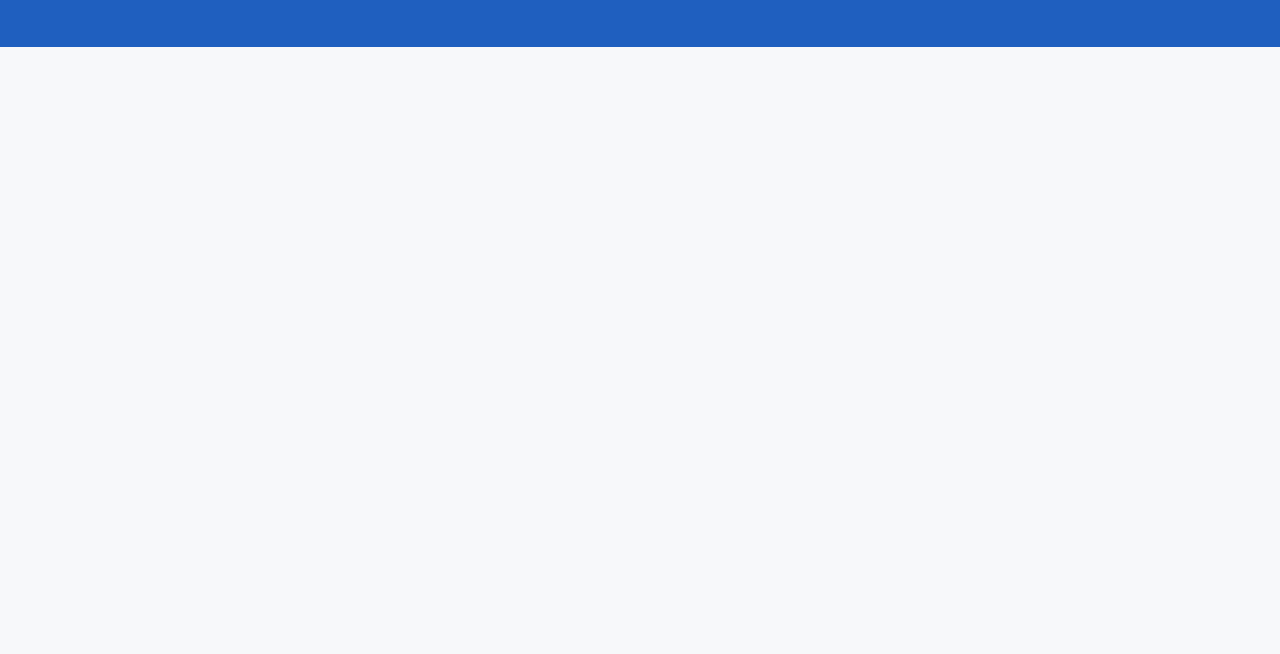
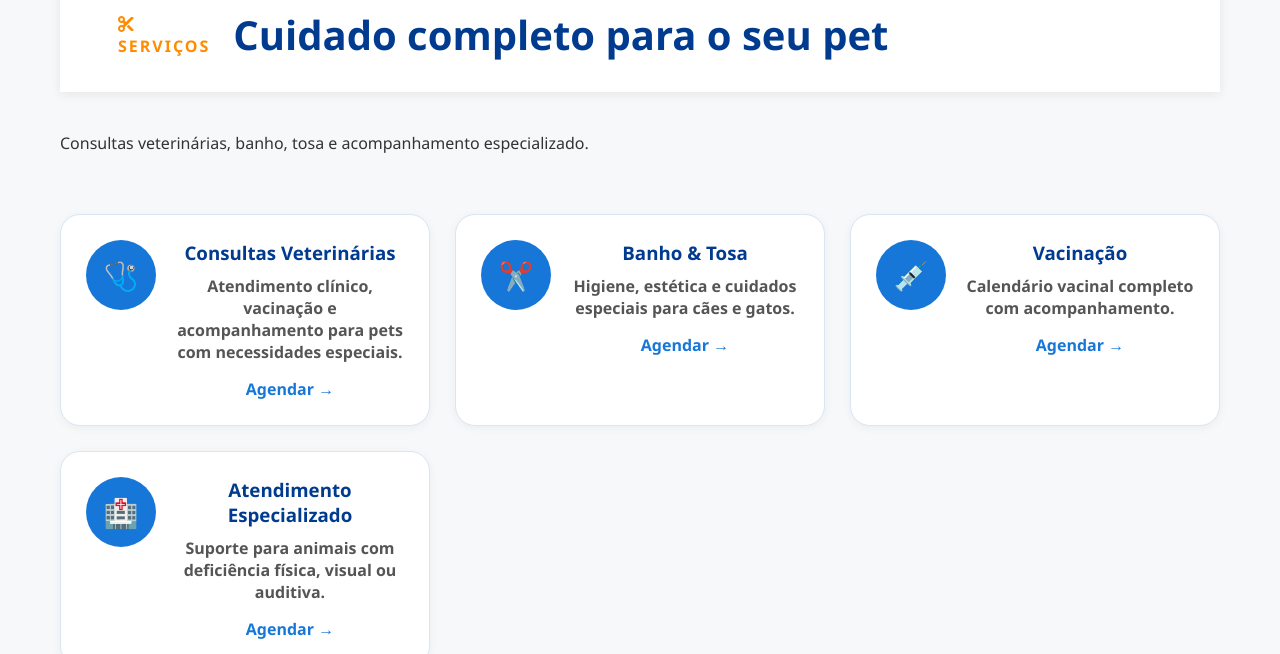
Before and after one commit to Isabellyboop/Gatogago, a plain HTML site: page index.html in a window 1280 px wide. Shown: the part 2146-2800 px from the top of the page. Before the commit the page ends 2193 px from the top, so only its background shows below. Drawn offline with Linux system fonts and the light colour scheme.

Commit message:
versão 03 - atualização

```diff
--- a/index.html
+++ b/index.html
@@ -22,13 +22,14 @@
 
 <header>
 
-    <div class="logo">
+    <section class="logo">
 
         <h1>🐾 Gato Gago</h1>
+        <h3> Pet shop & adoção</h3>
 
-    </div>
+    </section>
 
-    <div class="search-box">
+    <section class="search-box">
 
         <i class="fa-solid fa-magnifying-glass"></i>
 
@@ -36,15 +37,15 @@
             type="text"
             placeholder="O que seu pet precisa?">
 
-    </div>
+    </section>
 
-    <div class="header-icons">
+    <section class="header-icons">
 
         <div class="phone">
 
             <i class="fa-solid fa-phone"></i>
 
-        </div>
+        </section>
 
         <div class="favorites">
 
@@ -80,18 +81,27 @@
 </header>
 
 <nav class="menu">
+    <a href="#gatos">
+        <i class="fa-solid fa-cat"></i>
+        Em adoção
+    </a>
 
-    <a href="#">Cachorros</a>
+    <a href="#produtos">
+        <i class="fa-solid fa-bag-shopping"></i>
+        Produtos
+    </a>
 
-    <a href="#">Gatos</a>
+    <a href="#servicos">
+        <i class="fa-solid fa-scissors"></i>
+        Serviços
+    </a>
 
-    <a href="#">Adoção</a>
 
-    <a href="#">Produtos</a>
+    <a href="#promocoes">
+        <i class="fa-solid fa-tags"></i>
+        Promoções
+    </a>
 
-    <a href="#">Serviços</a>
-
-    <a href="#">Promoções</a>
 
 </nav>
 
@@ -103,7 +113,7 @@
 
 <section class="banner">
 
-    <div class="banner-content">
+    <section class="banner-content">
 
         <h2>Adotando diferenças, espalhando amor.</h2>
 
@@ -120,33 +130,33 @@
 
         </button>
 
-    </div>
+    </section>
 
 </section>
 
 <section class="services">
 
     <div class="service-card">
+        <i class="fa-solid fa-truck"></i>
+        Frete Grátis
 
-        🚚 Frete Grátis
+    </div>
+
+    <div class="service-card">
+        <i class="fa-solid fa-credit-card"></i>
+        Parcelamento
+
+    </div>
+
+    <div class="service-card">
+        <i class="fa-solid fa-paw"></i>
+        Adoção Responsável
 
     </div>
 
     <div class="service-card">
 
-        💳 Parcelamento
-
-    </div>
-
-    <div class="service-card">
-
-        🏥 Produtos Especiais
-
-    </div>
-
-    <div class="service-card">
-
-        🐾 Adoção Responsável
+        Produtos Especiais
 
     </div>
 
@@ -336,6 +346,83 @@
 
 </section>
 
+<section class="pet-services" id="servicos">
+
+    <header class="section-header">
+        <span class="section-tag">
+            <i class="fa-solid fa-scissors"> </i> SERVIÇOS</span>
+        <h2> Cuidado completo para o seu pet</h2>
+    </header>
+    <p>
+        Consultas veterinárias, banho, tosa e acompanhamento especializado.
+    </p>
+
+    <section class="services-grid">
+
+        <article class="service-card">
+            <div class="service-icon">🩺</div>
+
+            <div>
+                <h3>Consultas Veterinárias</h3>
+
+                <p>
+                    Atendimento clínico, vacinação e acompanhamento
+                    para pets com necessidades especiais.
+                </p>
+
+                <a href="#">Agendar →</a>
+            </div>
+        </article>
+
+        <article class="service-card">
+            <div class="service-icon">✂️</div>
+
+            <div>
+                <h3>Banho & Tosa</h3>
+
+                <p>
+                    Higiene, estética e cuidados especiais para
+                    cães e gatos.
+                </p>
+
+                <a href="#">Agendar →</a>
+            </div>
+        </article>
+
+        <article class="service-card">
+            <div class="service-icon">💉</div>
+
+            <div>
+                <h3>Vacinação</h3>
+
+                <p>
+                    Calendário vacinal completo com acompanhamento.
+                </p>
+
+                <a href="#">Agendar →</a>
+            </div>
+        </article>
+
+        <article class="service-card">
+            <div class="service-icon">🏥</div>
+
+            <div>
+                <h3>Atendimento Especializado</h3>
+
+                <p>
+                    Suporte para animais com deficiência física,
+                    visual ou auditiva.
+                </p>
+
+                <a href="#">Agendar →</a>
+            </div>
+        </article>
+
+    </section>
+
+</section>
+
+</section>
 <aside id="cart-sidebar">
 
     <div class="cart-header">
--- a/style.css
+++ b/style.css
@@ -663,3 +663,79 @@ footer{
     opacity:.8;
 }
 }
+
+.pet-services{
+    max-width:1200px;
+    margin:80px auto;
+    padding:0 20px;
+}
+
+.section-header{
+    margin-bottom:40px;
+}
+
+.section-tag{
+    color:#ff8c00;
+    font-weight:700;
+    letter-spacing:2px;
+}
+
+.section-header h2{
+    font-size:2.5rem;
+    color:#003b8f;
+    margin:10px 0;
+}
+
+.section-header p{
+    color:#555;
+}
+
+.services-grid{
+    display:grid;
+    grid-template-columns:repeat(auto-fit,minmax(300px,1fr));
+    gap:25px;
+}
+
+.service-card{
+    background:#fff;
+    border:1px solid #d9e6f5;
+    border-radius:20px;
+    padding:25px;
+    display:flex;
+    gap:20px;
+    transition:.3s;
+}
+
+.service-card:hover{
+    transform:translateY(-5px);
+    box-shadow:0 10px 20px rgba(0,0,0,.08);
+}
+
+.service-icon{
+    width:70px;
+    height:70px;
+    border-radius:50%;
+    background:#1677d9;
+    color:white;
+    display:flex;
+    align-items:center;
+    justify-content:center;
+    font-size:28px;
+    flex-shrink:0;
+}
+
+.service-card h3{
+    color:#003b8f;
+    margin-bottom:10px;
+}
+
+.service-card p{
+    color:#555;
+    margin-bottom:15px;
+}
+
+.service-card a{
+    text-decoration:none;
+    font-weight:600;
+    color:#1677d9;
+}
```
